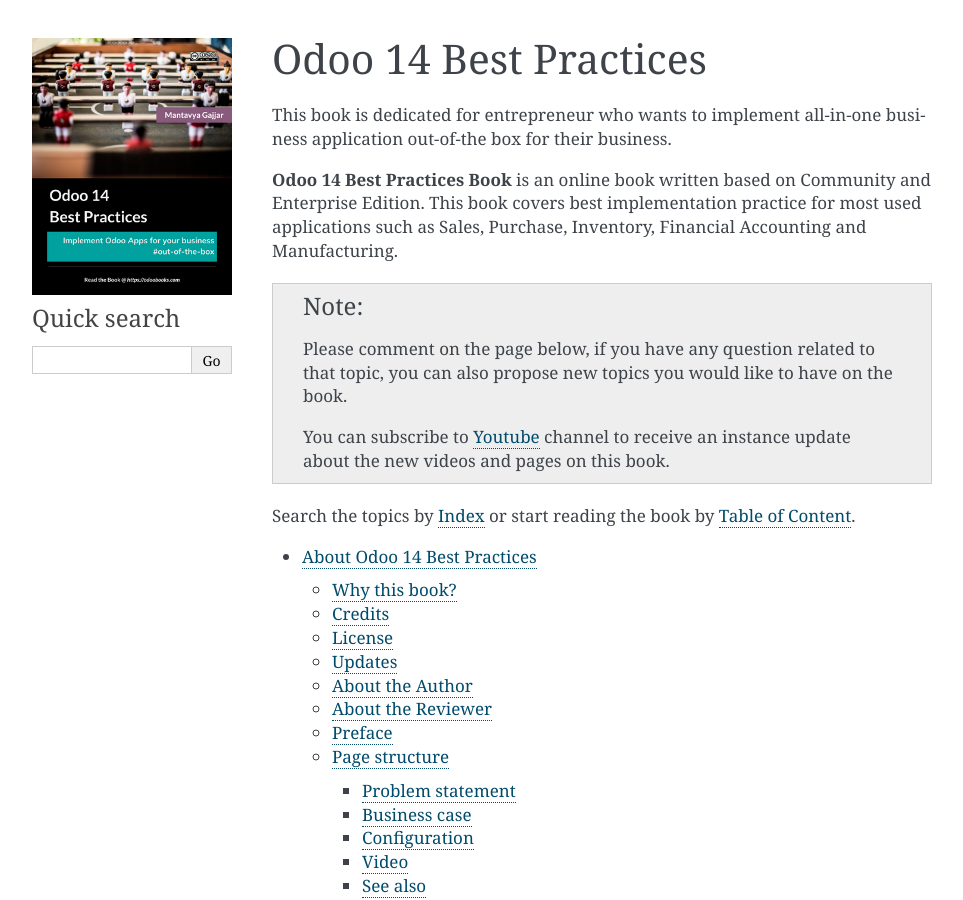
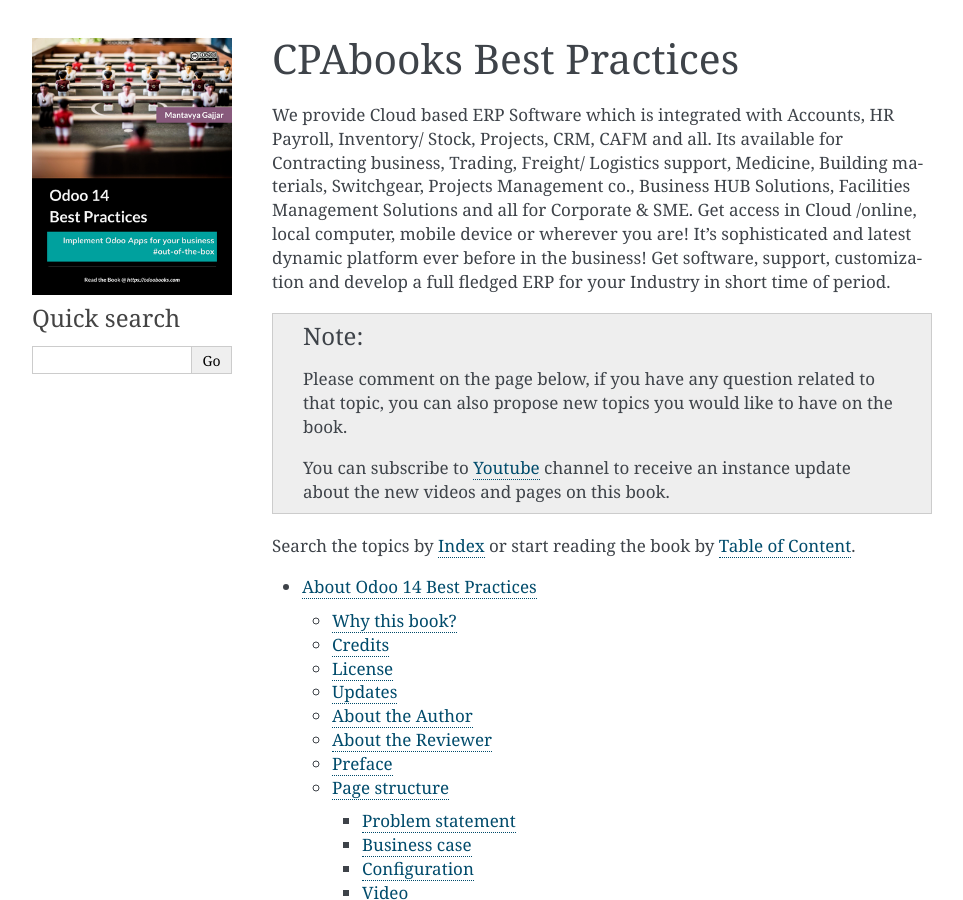
Before and after one commit to cpabooks/cpabooks-docs, a Sphinx documentation site: the page built from docs/index.rst, in a window 1280 px wide and 900 px high. Shown: the whole window, without its empty margins (148-1111 px from the left). Built offline with Sphinx 7.4.7, drawn with Linux system fonts in a browser that asks for light colours; pages that are not in the unit, such as notebooks, are missing from menus.

Commit message:
change label to cpabooks

```diff
--- a/docs/index.rst
+++ b/docs/index.rst
@@ -10,15 +10,10 @@
   :description: Odoo 14 Best Practices
   :keywords: Odoo Book, Odoo Online, Online Odoo Book, Odoo Functional Book, Version 12.0
 
-Odoo 14 Best Practices
+CPAbooks Best Practices
 ======================
-This book is dedicated for entrepreneur who wants to implement all-in-one
-business application out-of-the box for their business.
+We provide Cloud based ERP Software which is integrated with Accounts, HR Payroll, Inventory/ Stock, Projects, CRM, CAFM and all. Its available for Contracting business, Trading, Freight/ Logistics support, Medicine, Building materials, Switchgear, Projects Management co., Business HUB Solutions, Facilities Management Solutions and all for Corporate & SME. Get access in Cloud /online, local computer, mobile device or wherever you are! It's sophisticated and latest dynamic platform ever before in the business! Get software, support, customization and develop a full fledged ERP for your Industry in short time of period.
 
-**Odoo 14 Best Practices Book** is an online book written based on
-Community and Enterprise Edition. This book covers best implementation practice
-for most used applications such as Sales, Purchase, Inventory,
-Financial Accounting and Manufacturing.
 
 .. note:: Please comment on the page below, if you have any question related to
   that topic, you can also propose new topics you would like to have on the book.
```
